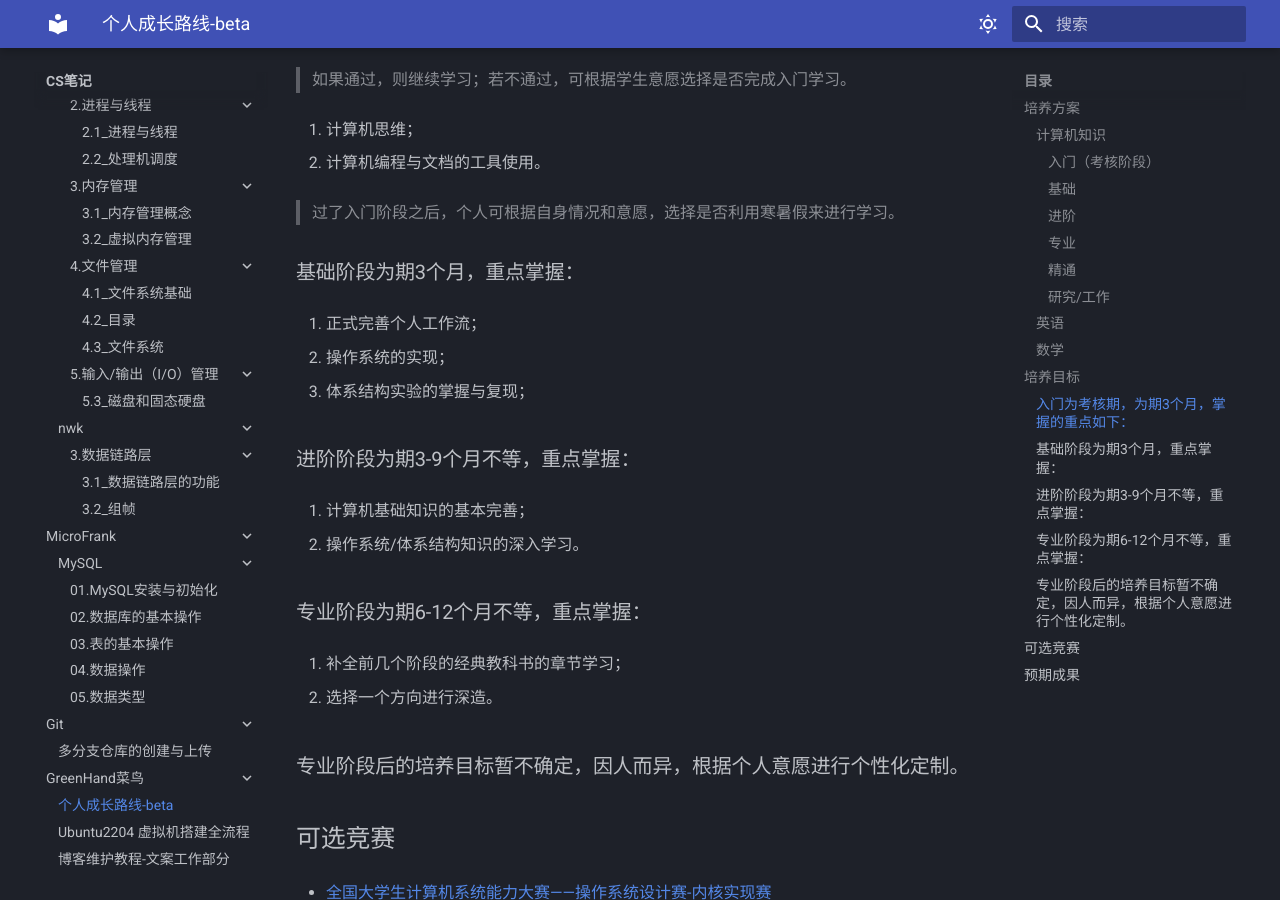
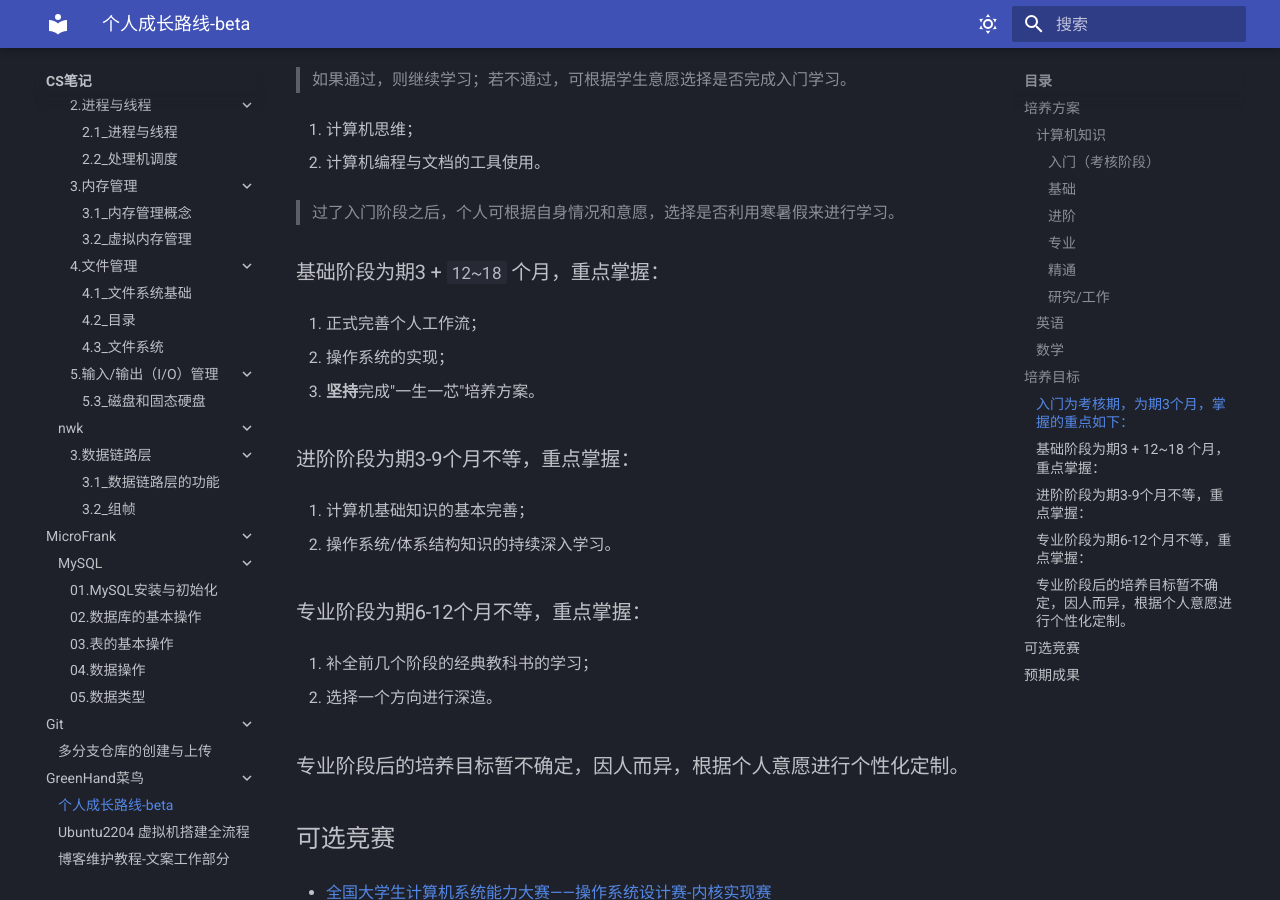
Before and after one commit to Haohahahaha/cs, an MkDocs documentation site: the page built from docs/greenhand/fertile/fertile.md, in a window 1280 px wide and 900 px high, scrolled down 4414 px. Built offline with MkDocs 1.6.1 and Material for MkDocs 9.7.7, drawn with Linux system fonts in a browser that asks for light colours.

Commit message:
2023-07-03_03:16:20 update

```diff
--- a/docs/greenhand/fertile/fertile.md
+++ b/docs/greenhand/fertile/fertile.md
@@ -217,23 +217,23 @@
 
 > 过了入门阶段之后，个人可根据自身情况和意愿，选择是否利用寒暑假来进行学习。
 
-### 基础阶段为期3个月，重点掌握：
+### 基础阶段为期3 + `12~18` 个月，重点掌握：
 
 1. 正式完善个人工作流；
 
 2. 操作系统的实现；
 
-3. 体系结构实验的掌握与复现；
+3. **坚持**完成"一生一芯"培养方案。
 
 ### 进阶阶段为期3-9个月不等，重点掌握：
 
 1. 计算机基础知识的基本完善；
 
-2. 操作系统/体系结构知识的深入学习。
+2. 操作系统/体系结构知识的持续深入学习。
 
 ### 专业阶段为期6-12个月不等，重点掌握：
 
-1. 补全前几个阶段的经典教科书的章节学习；
+1. 补全前几个阶段的经典教科书的学习；
 
 2. 选择一个方向进行深造。
 
```
